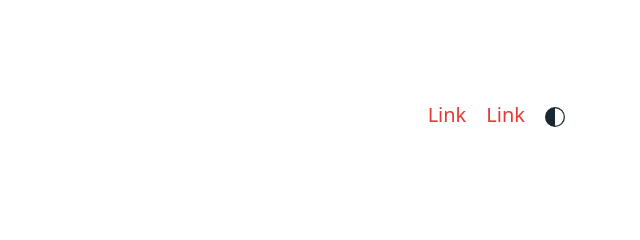
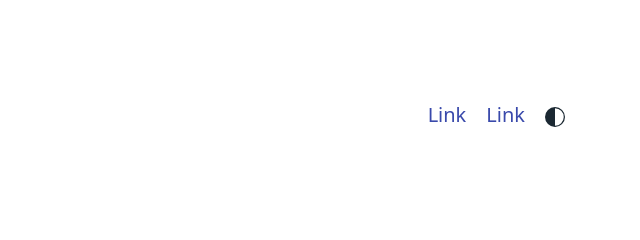
Before and after one commit to gurbax-lol/PicoCSS-Starter-Kit, a plain HTML site: page index.html in a window 1280 px wide. Shown: the top 240 px of the page, 640-1280 px from the left. Drawn offline with nearby package versions, Linux system fonts and the light colour scheme.

Commit message:
change theme to indigo

```diff
--- a/colorscheme.css
+++ b/colorscheme.css
@@ -1,34 +1,36 @@
-/* Red Light scheme (Default) */
+/* Change colors Here: https://picocss.com/docs/customization.html and update the code below */
+
+/* Indigo Light scheme (Default) */
 /* Can be forced with data-theme="light" */
 [data-theme="light"],
 :root:not([data-theme="dark"]) {
-    --primary: #e53935;
-    --primary-hover: #d32f2f;
-    --primary-focus: rgba(229, 57, 53, 0.125);
+    --primary: #3949ab;
+    --primary-hover: #303f9f;
+    --primary-focus: rgba(57, 73, 171, 0.125);
     --primary-inverse: #FFF;
 }
 
-/* Red Dark scheme (Auto) */
+/* Indigo Dark scheme (Auto) */
 /* Automatically enabled if user has Dark mode enabled */
 @media only screen and (prefers-color-scheme: dark) {
     :root:not([data-theme]) {
-        --primary: #e53935;
-        --primary-hover: #f44336;
-        --primary-focus: rgba(229, 57, 53, 0.25);
+        --primary: #3949ab;
+        --primary-hover: #3f51b5;
+        --primary-focus: rgba(57, 73, 171, 0.25);
         --primary-inverse: #FFF;
     }
 }
 
-/* Red Dark scheme (Forced) */
+/* Indigo Dark scheme (Forced) */
 /* Enabled if forced with data-theme="dark" */
 [data-theme="dark"] {
-    --primary: #e53935;
-    --primary-hover: #f44336;
-    --primary-focus: rgba(229, 57, 53, 0.25);
+    --primary: #3949ab;
+    --primary-hover: #3f51b5;
+    --primary-focus: rgba(57, 73, 171, 0.25);
     --primary-inverse: #FFF;
 }
 
-/* Red (Common styles) */
+/* Indigo (Common styles) */
 :root {
     --form-element-active-border-color: var(--primary);
     --form-element-focus-color: var(--primary-focus);
```
